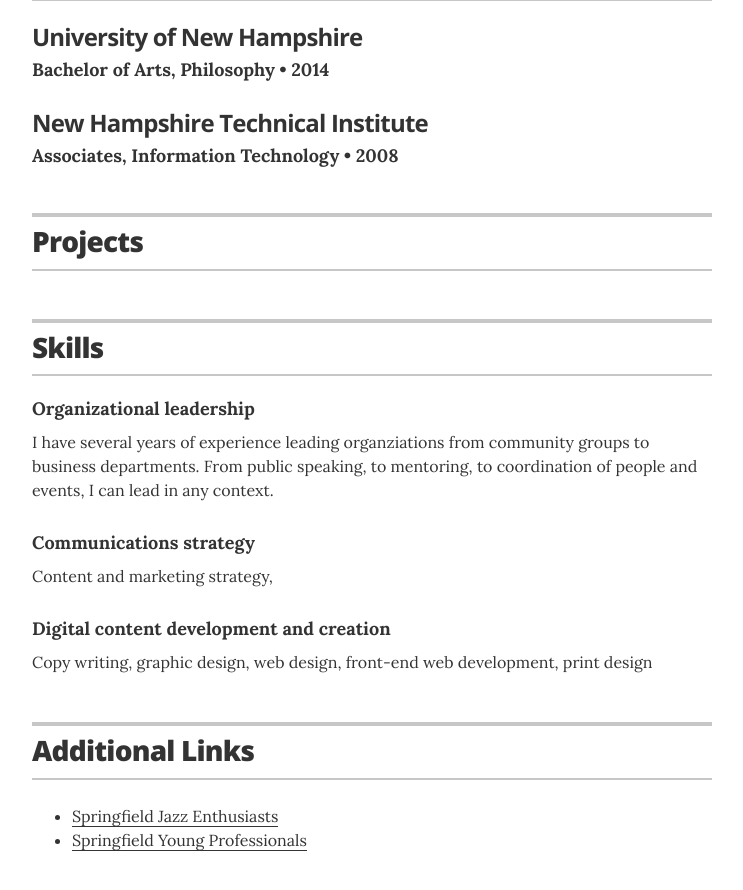
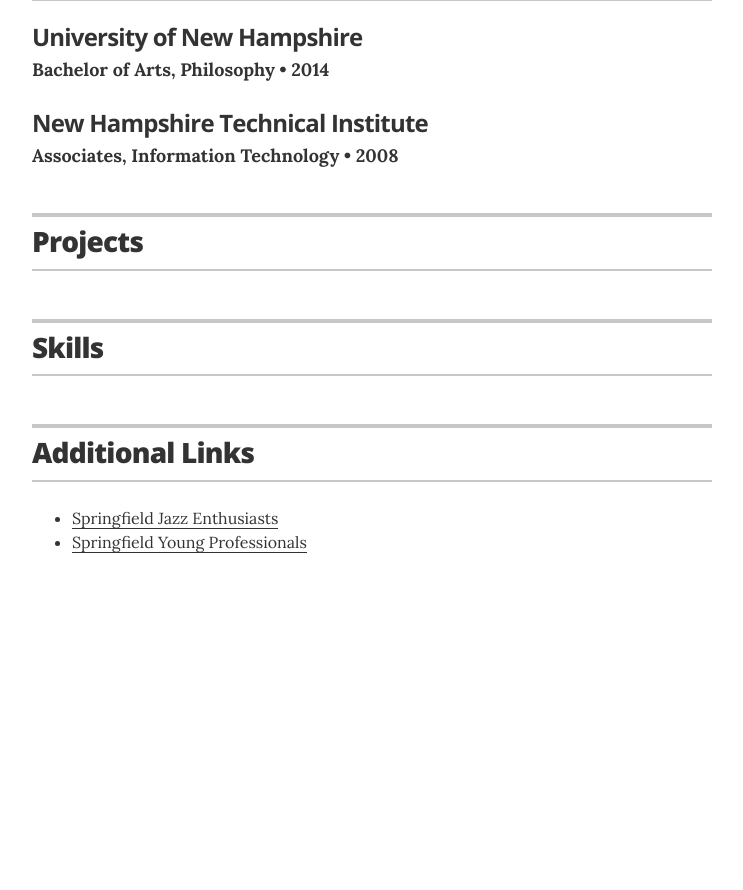
Before and after one commit to jthibeault2005/joshthibeault.me, a Jekyll site: the page built from index.html, in a window 1280 px wide and 900 px high, scrolled down 1539 px. Shown: the top 890 px of the window, without its empty margins (268-1011 px from the left). Built offline with Jekyll 4.4.1, drawn with Linux system fonts in a browser that asks for light colours; after the commit the page ends 2141 px from its top, so only the background shows below that; some of the changed lines change nothing that is shown.

Commit message:
Update skills.yml

```diff
--- a/_data/skills.yml
+++ b/_data/skills.yml
@@ -1,12 +1,16 @@
 # Skills
+
 # Organizational leadership
-- skill: Organizational leadership
-  description: I have several years of experience leading organziations from community groups to business departments. From public speaking, to mentoring, to coordination of people and events, I can lead in any context.
+
+
+# Organizational leadership
+#- skill: Organizational leadership
+#  description: I have several years of experience leading organziations from community groups to business departments. From public speaking, to mentoring, to coordination of people and events, I can lead in any context.
 
 # Communications strategy
-- skill: Communications strategy
-  description: Content and marketing strategy,
+#- skill: Communications strategy
+#  description: Content and marketing strategy,
 
 # Digital content development and creation
-- skill: Digital content development and creation
-  description: Copy writing, graphic design, web design, front-end web development, print design
+#- skill: Digital content development and creation
+#  description: Copy writing, graphic design, web design, front-end web development, print design
```
